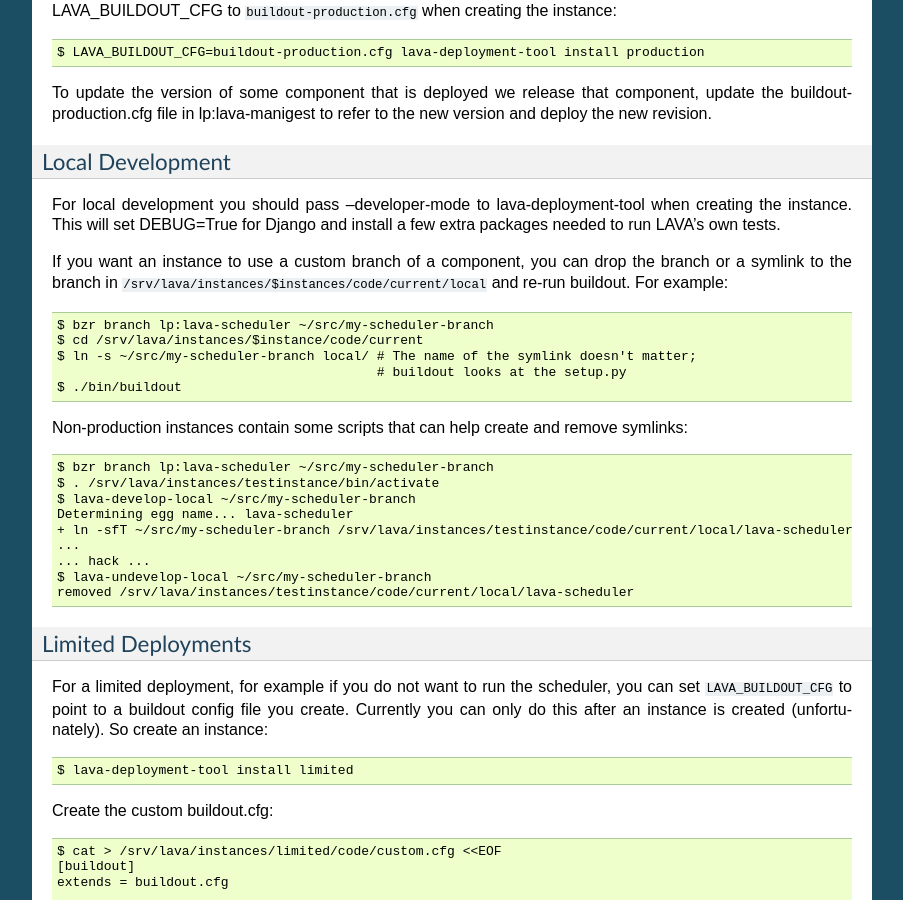
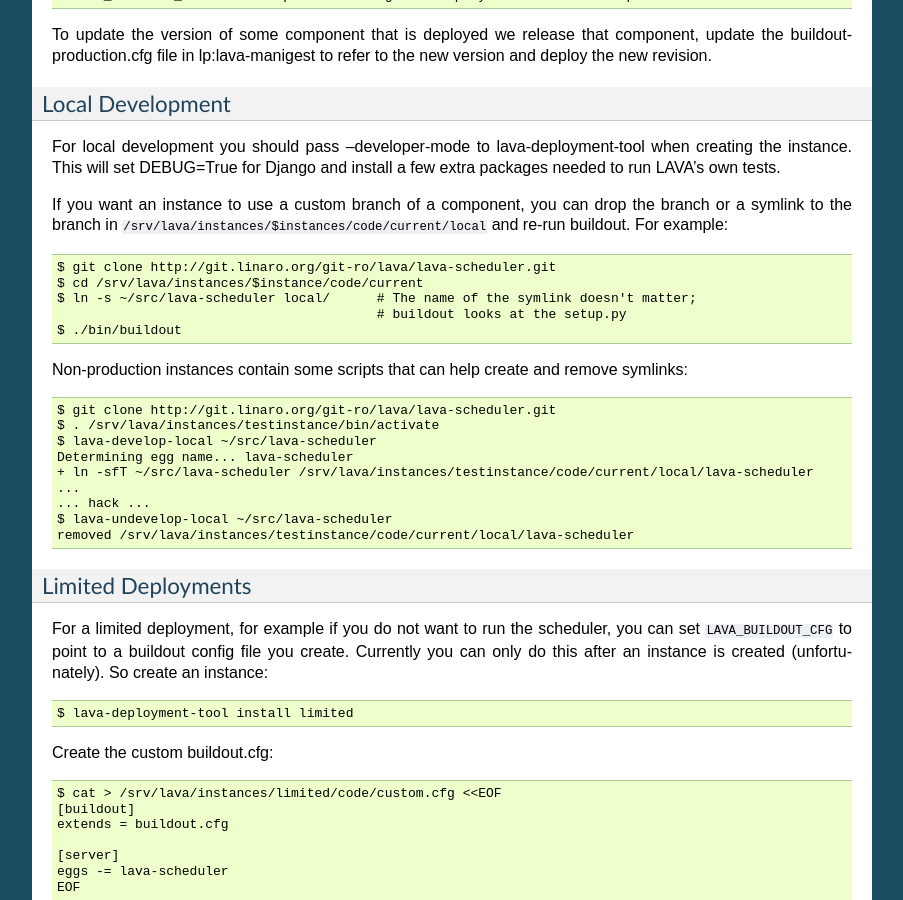
Before and after one commit to joyxu/lava-deployment-tool-for-linaro-ubuntu, a Sphinx documentation site: the page built from doc/deployment-tool.rst, in a window 1280 px wide and 900 px high, scrolled down 6710 px. Shown: the whole window, without its empty margins (198-1101 px from the left). Built offline with Sphinx 7.4.7, drawn with Linux system fonts in a browser that asks for light colours; pages that are not in the unit, such as notebooks, are missing from menus; some of the changed text lies outside the part shown.

Commit message:
docs: use git instead of bzr
Change-Id: Ic66a5cf3c2e3171c11ac83714675604e9b5d4628

```diff
--- a/doc/deployment-tool.rst
+++ b/doc/deployment-tool.rst
@@ -12,14 +12,9 @@
 Getting LAVA Deployment Tool
 ============================
 
-LAVA Deployment Tool could be downloaded from this URL_.
+LAVA Deployment Tool can be downloaded from git:
 
-.. _URL: https://launchpad.net/lava-deployment-tool/+download
-
-Alternatively in order to get the latest development code, do a bzr
-checkout as follows (install bzr if it is not available):
-
- $ bzr branch lp:lava-deployment-tool
+ $ git clone http://git.linaro.org/git-ro/lava/lava-deployment-tool.git
 
 Quickstart
 ==========
@@ -444,23 +439,23 @@
 ``/srv/lava/instances/$instances/code/current/local`` and re-run
 buildout.  For example::
 
-  $ bzr branch lp:lava-scheduler ~/src/my-scheduler-branch
+  $ git clone http://git.linaro.org/git-ro/lava/lava-scheduler.git
   $ cd /srv/lava/instances/$instance/code/current
-  $ ln -s ~/src/my-scheduler-branch local/ # The name of the symlink doesn't matter;
+  $ ln -s ~/src/lava-scheduler local/      # The name of the symlink doesn't matter;
                                            # buildout looks at the setup.py
   $ ./bin/buildout
 
 Non-production instances contain some scripts that can help create and
 remove symlinks::
 
-  $ bzr branch lp:lava-scheduler ~/src/my-scheduler-branch
+  $ git clone http://git.linaro.org/git-ro/lava/lava-scheduler.git
   $ . /srv/lava/instances/testinstance/bin/activate
-  $ lava-develop-local ~/src/my-scheduler-branch
+  $ lava-develop-local ~/src/lava-scheduler
   Determining egg name... lava-scheduler
-  + ln -sfT ~/src/my-scheduler-branch /srv/lava/instances/testinstance/code/current/local/lava-scheduler
+  + ln -sfT ~/src/lava-scheduler /srv/lava/instances/testinstance/code/current/local/lava-scheduler
   ...
   ... hack ...
-  $ lava-undevelop-local ~/src/my-scheduler-branch
+  $ lava-undevelop-local ~/src/lava-scheduler
   removed /srv/lava/instances/testinstance/code/current/local/lava-scheduler
 
 Limited Deployments
```
